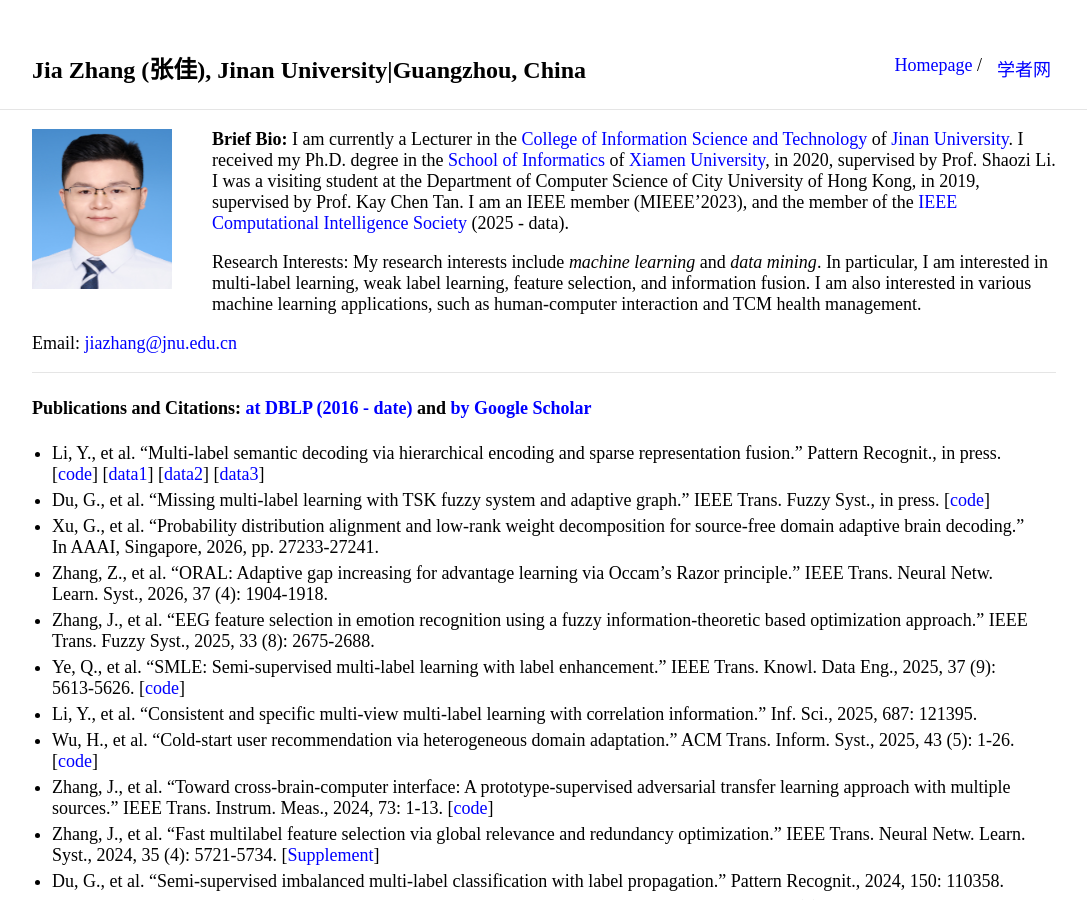
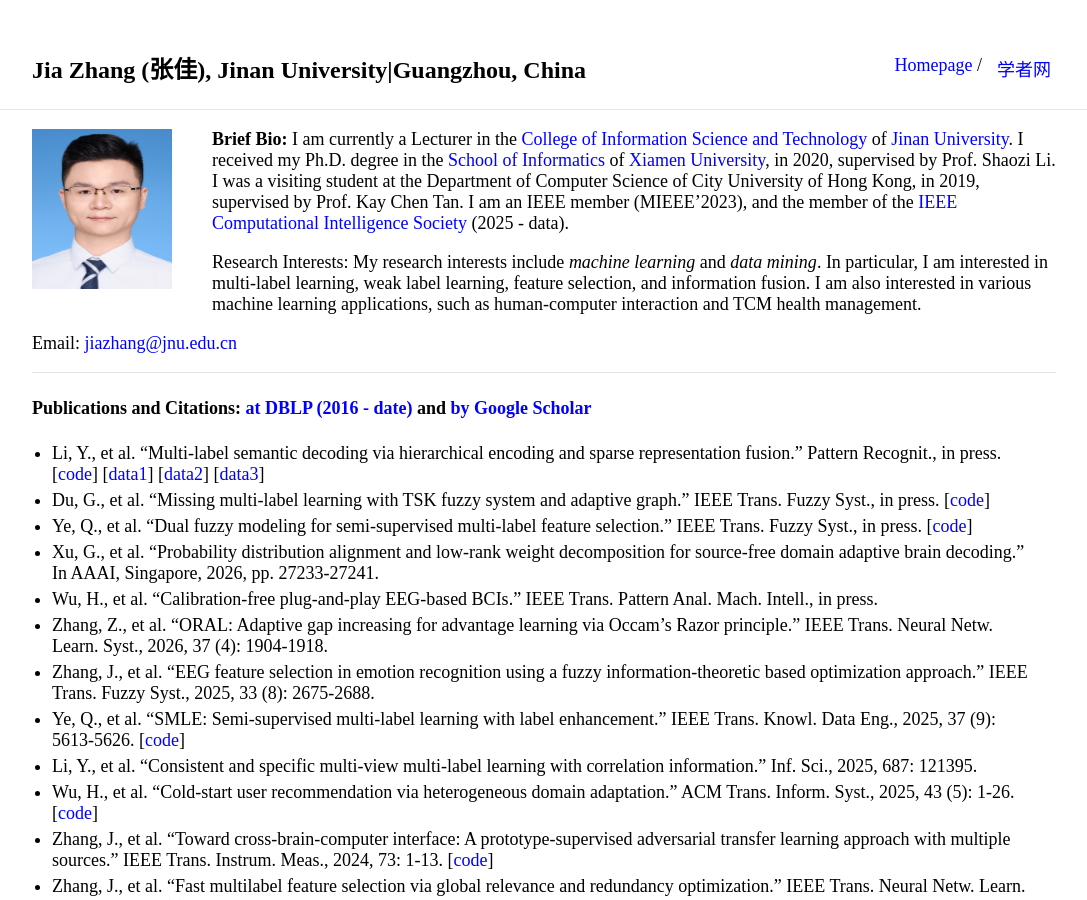
Before and after one commit to jiazhang-ml/jiazhang-ml.github.io, a Jekyll site: the page built from index.md, in a window 1280 px wide and 900 px high. Shown: the whole window, without its empty margins (96-1183 px from the left). Built offline with Jekyll 4.4.1, drawn with Linux system fonts in a browser that asks for light colours.

Commit message:
Update index.md

```diff
--- a/index.md
+++ b/index.md
@@ -17,7 +17,9 @@ Email: [jiazhang@jnu.edu.cn](mailto:jiazhang@jnu.edu.cn)
 
 * Li, Y., et al. "Multi-label semantic decoding via hierarchical encoding and sparse representation fusion." Pattern Recognit., in press. [[code](https://github.com/cseroun06/HERF)] [[data1](https://naturalscenesdataset.org/)] [[data2](https://crcns.org/data-sets/vc/vim-2)] [[data3](https://bold5000-dataset.github.io/website/download.html)]
 * Du, G., et al. "Missing multi-label learning with TSK fuzzy system and adaptive graph." IEEE Trans. Fuzzy Syst., in press. [[code](https://github.com/wangao-ysu/M2FSAG)]
+* Ye, Q., et al. "Dual fuzzy modeling for semi-supervised multi-label feature selection." IEEE Trans. Fuzzy Syst., in press. [[code](https://github.com/JNU-IHCILab/DuetFS)]
 * Xu, G., et al. "Probability distribution alignment and low-rank weight decomposition for source-free domain adaptive brain decoding." In AAAI, Singapore, 2026, pp. 27233-27241.
+* Wu, H., et al. "Calibration-free plug-and-play EEG-based BCIs." IEEE Trans. Pattern Anal. Mach. Intell., in press.
 * Zhang, Z., et al. "ORAL: Adaptive gap increasing for advantage learning via Occam's Razor principle." IEEE Trans. Neural Netw. Learn. Syst., 2026, 37 (4): 1904-1918.
 * Zhang, J., et al. "EEG feature selection in emotion recognition using a fuzzy information-theoretic based optimization approach." IEEE Trans. Fuzzy Syst., 2025, 33 (8): 2675-2688.
 * Ye, Q., et al. "SMLE: Semi-supervised multi-label learning with label enhancement." IEEE Trans. Knowl. Data Eng., 2025, 37 (9): 5613-5626. [[code](https://github.com/JNU-IHCILab/SMLE)]
```
